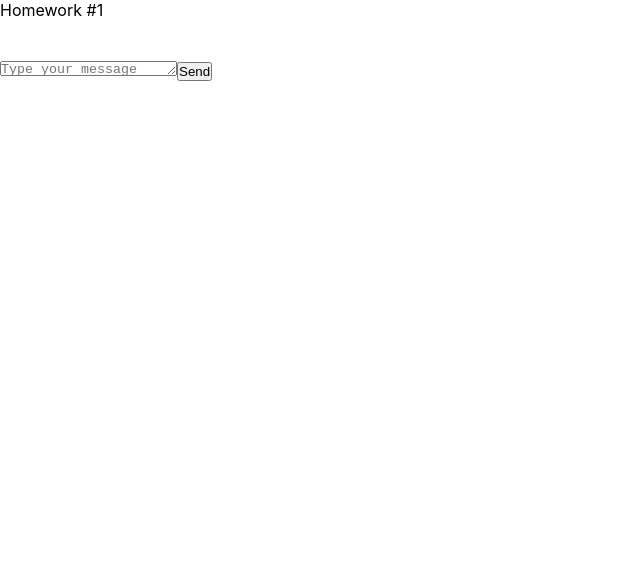
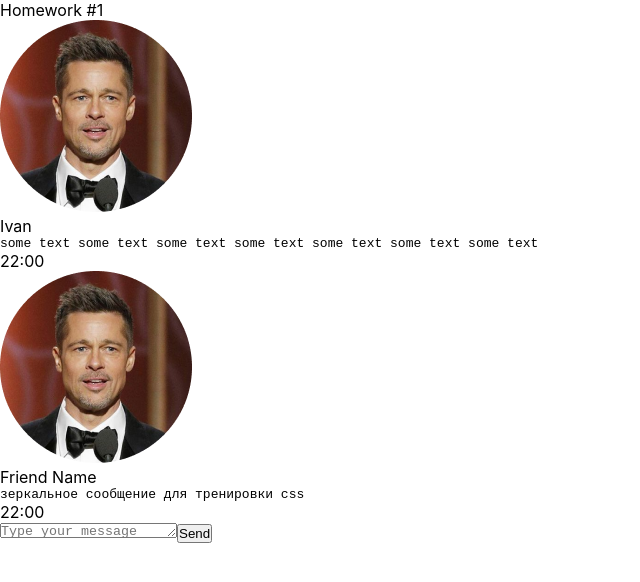
Before and after one commit to nikitastas/homework_2, a React (Create React App) app: page / in a window 1280 px wide. Shown: the top 582 px of the page, without its empty margins (0-640 px from the left). Built offline with nearby package versions, Linux system fonts and the light colour scheme.

Commit message:
Made typing for Message and FriendMessage.

```diff
--- a/src/s2-homeworks/hw01/HW1.tsx
+++ b/src/s2-homeworks/hw01/HW1.tsx
@@ -14,17 +14,28 @@
 * */
 
 // нужно создать правильный тип вместо any
-export type MessageType = any
+
+export type MessageType = {
+    id: number
+    user: {
+        avatar: string
+        name: string
+    }
+    message: {
+        text: string
+        time: string
+    }
+}
 
 // структуру объекта не менять
 export const message0: MessageType = {
     id: 0,
     user: {
         avatar: avatar, // можно менять
-        name: 'Some Name',  // можно менять
+        name: 'Ivan',  // можно менять
     },
     message: {
-        text: 'some textsome textsome textsome textsome textsome textsome text', // можно менять
+        text: 'some text some text some text some text some text some text some text', // можно менять
         time: '22:00', // можно менять
     },
 }
--- a/src/s2-homeworks/hw01/friend-message/FriendMessage.tsx
+++ b/src/s2-homeworks/hw01/friend-message/FriendMessage.tsx
@@ -1,8 +1,13 @@
 import React from 'react'
 import s from './FriendMessage.module.css'
+import {MessageType} from '../HW1';
+
+export type FriendMessagePropsType = {
+    message: MessageType
+}
 
 // создать тип вместо any и отобразить приходящие данные
-const FriendMessage = (props: any) => {
+const FriendMessage = (props: FriendMessagePropsType) => {
     return (
         <div
             id={'hw1-friend-message-' + props.message.id}
@@ -11,9 +16,8 @@
             <div className={s.friendImageAndText}>
                 <img
                     id={'hw1-friend-avatar-' + props.message.id}
+                    src={props.message.user.avatar}
                     // создаёт студент
-
-                    //
                 />
                 <div className={s.friendText}>
                     <div
@@ -21,7 +25,7 @@
                         className={s.friendName}
                     >
                         {/*создаёт студент*/}
-
+                        {props.message.user.name}
                         {/**/}
                     </div>
                     <pre
@@ -29,7 +33,7 @@
                         className={s.friendMessageText}
                     >
                         {/*создаёт студент*/}
-
+                        {props.message.message.text}
                         {/**/}
                     </pre>
                 </div>
@@ -39,7 +43,7 @@
                 className={s.friendTime}
             >
                 {/*создаёт студент*/}
-
+                {props.message.message.time}
                 {/**/}
             </div>
         </div>
--- a/src/s2-homeworks/hw01/message/Message.tsx
+++ b/src/s2-homeworks/hw01/message/Message.tsx
@@ -1,8 +1,11 @@
 import React from 'react'
 import s from './Message.module.css'
+import {MessageType} from '../HW1';
 
 // нужно создать правильный тип вместо any
-export type MessagePropsType = any
+export type MessagePropsType = {
+    message: MessageType
+}
 
 // нужно отобразить приходящие данные
 const Message = (props: MessagePropsType) => {
@@ -11,26 +14,25 @@
             <div className={s.imageAndText}>
                 <img
                     id={'hw1-avatar-' + props.message.id}
+                    src={props.message.user.avatar}
                     // создаёт студент
-
-                    //
                 />
                 <div className={s.text}>
                     <div id={'hw1-name-' + props.message.id} className={s.name}>
                         {/*создаёт студент*/}
-
+                        {props.message.user.name}
                         {/**/}
                     </div>
                     <pre id={'hw1-text-' + props.message.id} className={s.messageText}>
                         {/*создаёт студент*/}
-
+                        {props.message.message.text}
                         {/**/}
                     </pre>
                 </div>
             </div>
             <div id={'hw1-time-' + props.message.id} className={s.time}>
                 {/*создаёт студент*/}
-
+                {props.message.message.time}
                 {/**/}
             </div>
         </div>
```
Also changed, not shown: package.json (+4 -4 lines), 1 other file (tests, documents, lock files or other folders).
